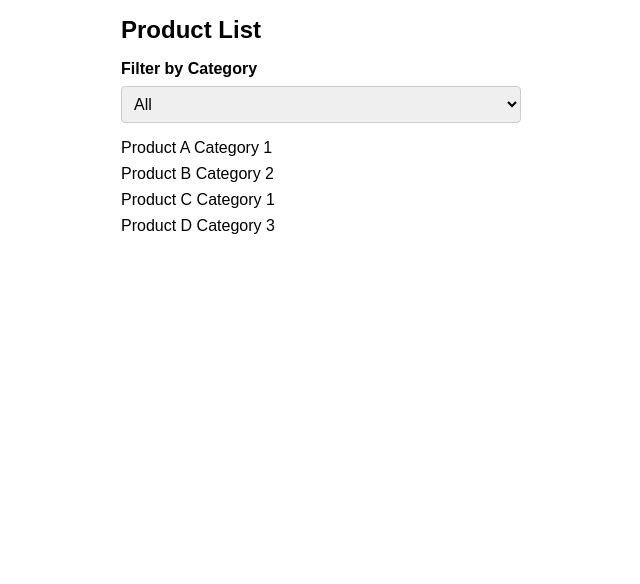
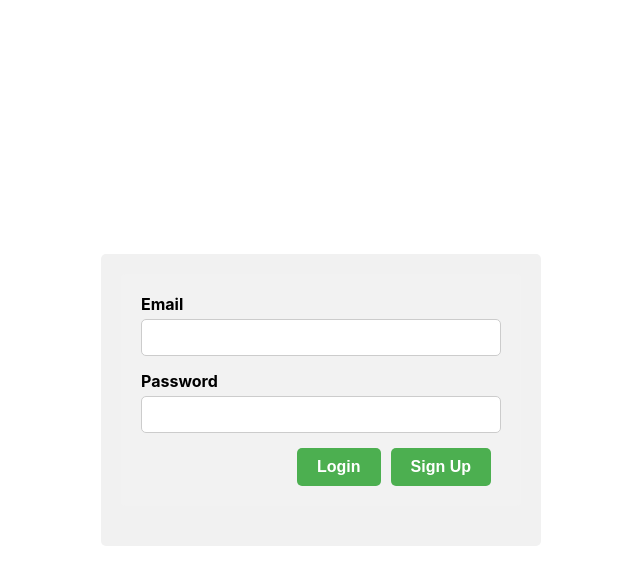
Before and after one commit to kgds-dev/react-reviewers, a React (Create React App) app: page / in a window 1280 px wide. Shown: the top 584 px of the page, without its empty margins (319-959 px from the left). Built offline with nearby package versions, Linux system fonts and the light colour scheme; no server answers.

Commit message:
Added integration of react to express with simple login feature using axios

```diff
--- a/package.json
+++ b/package.json
@@ -6,6 +6,7 @@
     "@testing-library/jest-dom": "^5.16.5",
     "@testing-library/react": "^13.4.0",
     "@testing-library/user-event": "^13.5.0",
+    "axios": "^1.4.0",
     "react": "^18.2.0",
     "react-dom": "^18.2.0",
     "react-scripts": "5.0.1",
--- a/src/App.js
+++ b/src/App.js
@@ -1,4 +1,4 @@
-import React, { useState } from 'react';
+import React, { useEffect, useState } from 'react';
 import logo from './logo.svg';
 import './App.css';
 import UserDetails from './UserDetails';
@@ -7,6 +7,7 @@ import Counter from './exercise1';
 import Login from './login/login';
 import SignUpForm from './signup/signup';
 import ProductList from './products/ProductList';
+import apiService from './api-service/apiService';
 
 function App() {
   // const name = 'Alex';
@@ -58,14 +59,26 @@ function App() {
   //   }
   // ];
 
-  const products = [
-    { id: 1, name: 'Product A', category: 'Category 1' },
-    { id: 2, name: 'Product B', category: 'Category 2' },
-    { id: 3, name: 'Product C', category: 'Category 1' },
-    { id: 4, name: 'Product D', category: 'Category 3' },
-  ];
+  const [userData, setUserData] = useState([])
 
-  const categories = ['Category 1', 'Category 2', 'Category 3', 'Category 4'];
+  useEffect(() => {
+    apiService.get('/users/getUsers')
+    .then(response => {
+      setUserData(response.data);
+    })
+    .catch(error => {
+      console.log(error);
+    })
+  }, []);
+
+  // const products = [
+  //   { id: 1, name: 'Product A', category: 'Category 1' },
+  //   { id: 2, name: 'Product B', category: 'Category 2' },
+  //   { id: 3, name: 'Product C', category: 'Category 1' },
+  //   { id: 4, name: 'Product D', category: 'Category 3' },
+  // ];
+
+  // const categories = ['Category 1', 'Category 2', 'Category 3', 'Category 4'];
 
   return (
     <div className="App">
@@ -93,8 +106,8 @@ function App() {
 
       {/* Sample login system activity */}
       {/* <Login userData={userData}/> */}
-      {/* <Login data={userData} /> */}
-      <ProductList products={products} categories={categories} />
+      {/* <ProductList products={products} categories={categories} /> */}
+      <Login data={userData} />
     </div>
   );
 }
--- /dev/null
+++ b/src/api-service/apiService.js
@@ -0,0 +1,7 @@
+import axios from 'axios';
+
+const apiService = axios.create({
+    baseURL: 'http://localhost:8080',
+});
+
+export default apiService;
--- a/src/login/login.form.jsx
+++ b/src/login/login.form.jsx
@@ -1,3 +1,4 @@
+import apiService from '../api-service/apiService';
 import SignUpForm from '../signup/signup';
 import './login.css';
 import React, { useEffect, useState } from 'react';
@@ -5,7 +6,7 @@ import React, { useEffect, useState } from 'react';
 
 function LoginForm({ userData }) {
     const errorMessages = {
-        userName: 'username is not valid',
+        email: 'username is not valid',
         password: 'password is not valid'
     };
 
@@ -16,19 +17,28 @@ function LoginForm({ userData }) {
 
     const handleSubmit = event => {
         event.preventDefault();
+        console.log(userData);
 
-        const { username, password } = event.target.elements;
+        const { email, password } = event.target.elements;
 
-        const response = userData.find(user => user.username === username.value);
+        const response = userData.find(user => user.email === email.value);
+        apiService.post('/users/login', response)
+        .then(res => {
+            alert(res.data.message);
+        })
+        .catch(error => {
+            alert(error);
+        })
 
         if (!response) {
-            setError({ name: 'username', message: errorMessages.userName });
+            setError({ name: 'email', message: errorMessages.email });
         } else if (response.password !== password.value) {
             setError({ name: 'password', message: errorMessages.password });
         } else {
             setSubmit(true);
-            setUser(response.username);
+            setUser(response.email);
         }
+
     }
 
     const errorHandler = name => {
@@ -58,9 +68,9 @@ function LoginForm({ userData }) {
                         <div className="form">
                             <form onSubmit={handleSubmit}>
                                 <div className="input-container">
-                                    <label>Username</label>
-                                    <input type="text" name="username" required />
-                                    {errorHandler("username")}
+                                    <label>Email</label>
+                                    <input type="text" name="email" required />
+                                    {errorHandler("email")}
                                 </div>
                                 <div className="input-container">
                                     <label>Password</label>
```
Also changed, not shown: 1 other file (tests, documents, lock files or other folders).
